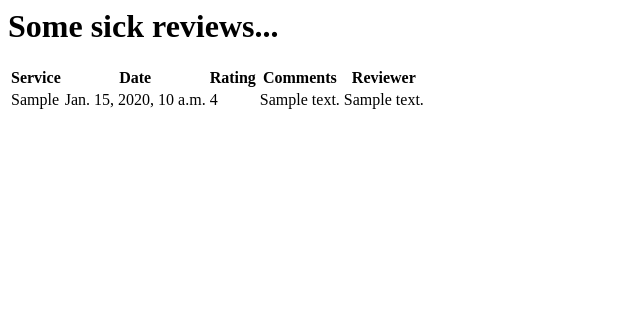
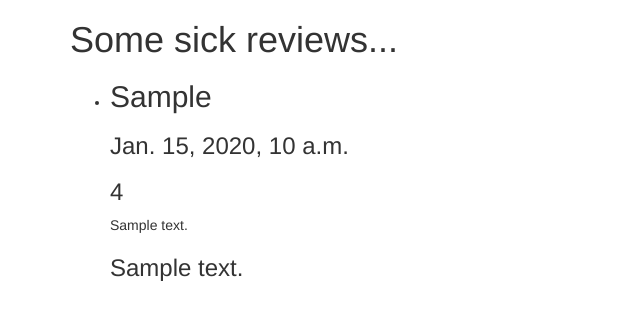
Before and after one commit to calblueprint/suitcase-clinic, a Django app: page /reviews/reviews/ in a window 1280 px wide. Shown: the top 320 px of the page, without its empty margins (0-640 px from the left). Run offline with Django 3.2, Linux system fonts and the light colour scheme; tables that the repository leaves empty hold one stand-in row (values such as "Sample post"); some libraries are stand-ins or nearby versions.

Commit message:
change table format to list

```diff
--- a/bpsc/reviews/templates/reviews_list.html
+++ b/bpsc/reviews/templates/reviews_list.html
@@ -1,23 +1,30 @@
-<h1>Some sick reviews...</h1>
+<!DOCTYPE html>
+<html>
+<head>
+	<title></title>
+	<link rel="stylesheet" type="text/css" href="http://netdna.bootstrapcdn.com/bootstrap/3.0.0/css/bootstrap.min.css">
+</head>
+<body>
+    <script src="//code.jquery.com/jquery.js"></script>
+    <script src="http://netdna.bootstrapcdn.com/bootstrap/3.0.0/js/bootstrap.min.js"></script>
 
-{% block content %}
-	<table>
-		<tr>
-			<th>Service</th>
-			<th>Date</th>
-			<th>Rating</th>
-			<th>Comments</th>
-			<th>Reviewer</th>
-		</tr>
+    <div class="container">
 
-		{% for review in review_list %}
-		<tr>
-			<td>{{ review.service }}</td>
-			<td>{{ review.date }}</td>
-			<td>{{ review.rating }}</td>
-			<td>{{ review.comments }}</td>
-			<td>{{ review.reviewer }}</td>
-		</tr>
-		{% endfor %}
-	</table>
-{% endblock %}
+		<h1>Some sick reviews...</h1>
+
+		{% block content %}
+			<ul>
+				{% for review in review_list %}
+				<li>
+					<h2>{{ review.service }}</h2>
+					<h3>{{ review.date }}</h3>
+					<h3>{{ review.rating }}</h3>
+					<p>{{ review.comments }}</p>
+					<h3>{{ review.reviewer }}</h3>
+				</li>
+				{% endfor %}
+			</ul>
+		{% endblock %}
+	</div>
+</body>
+</html>
```
